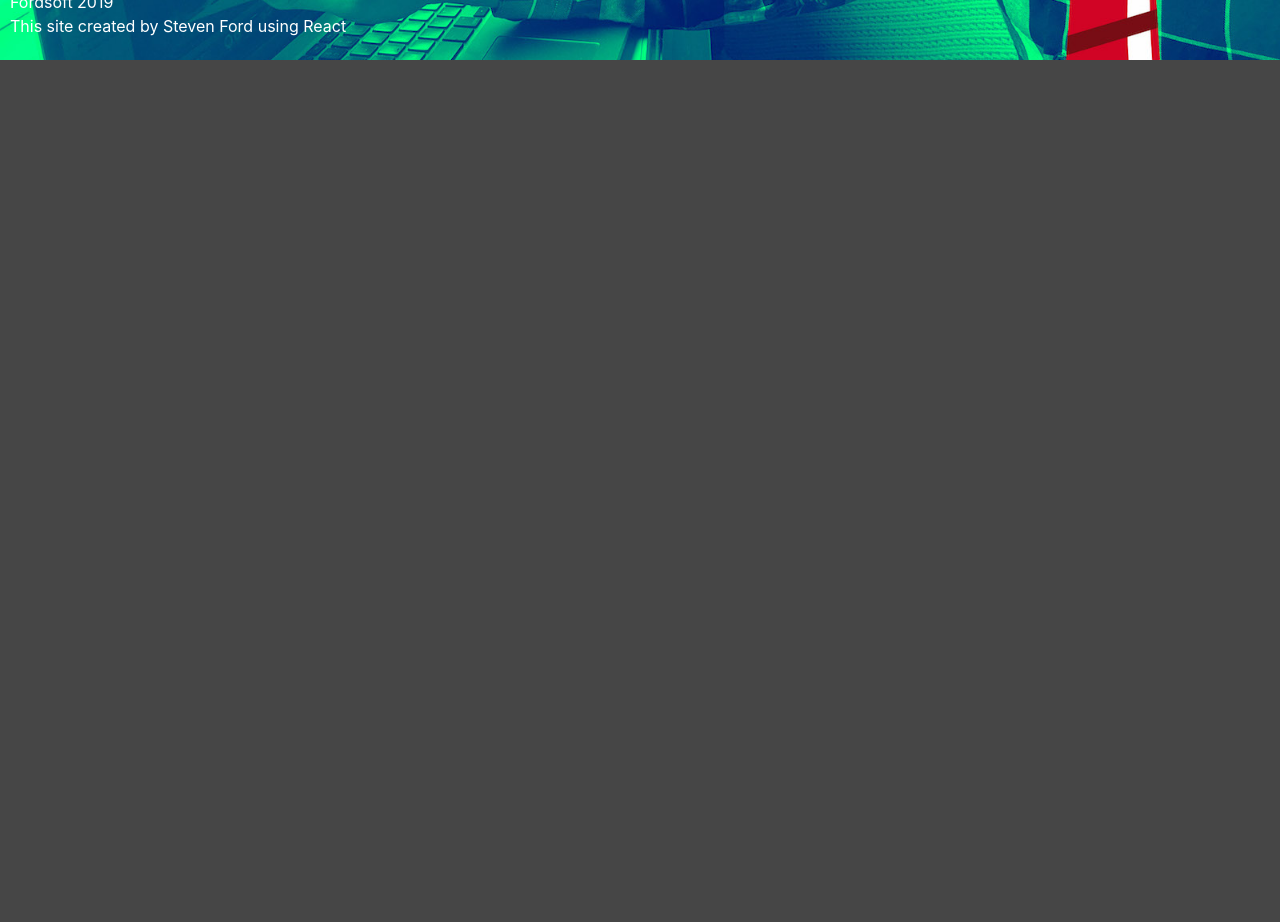
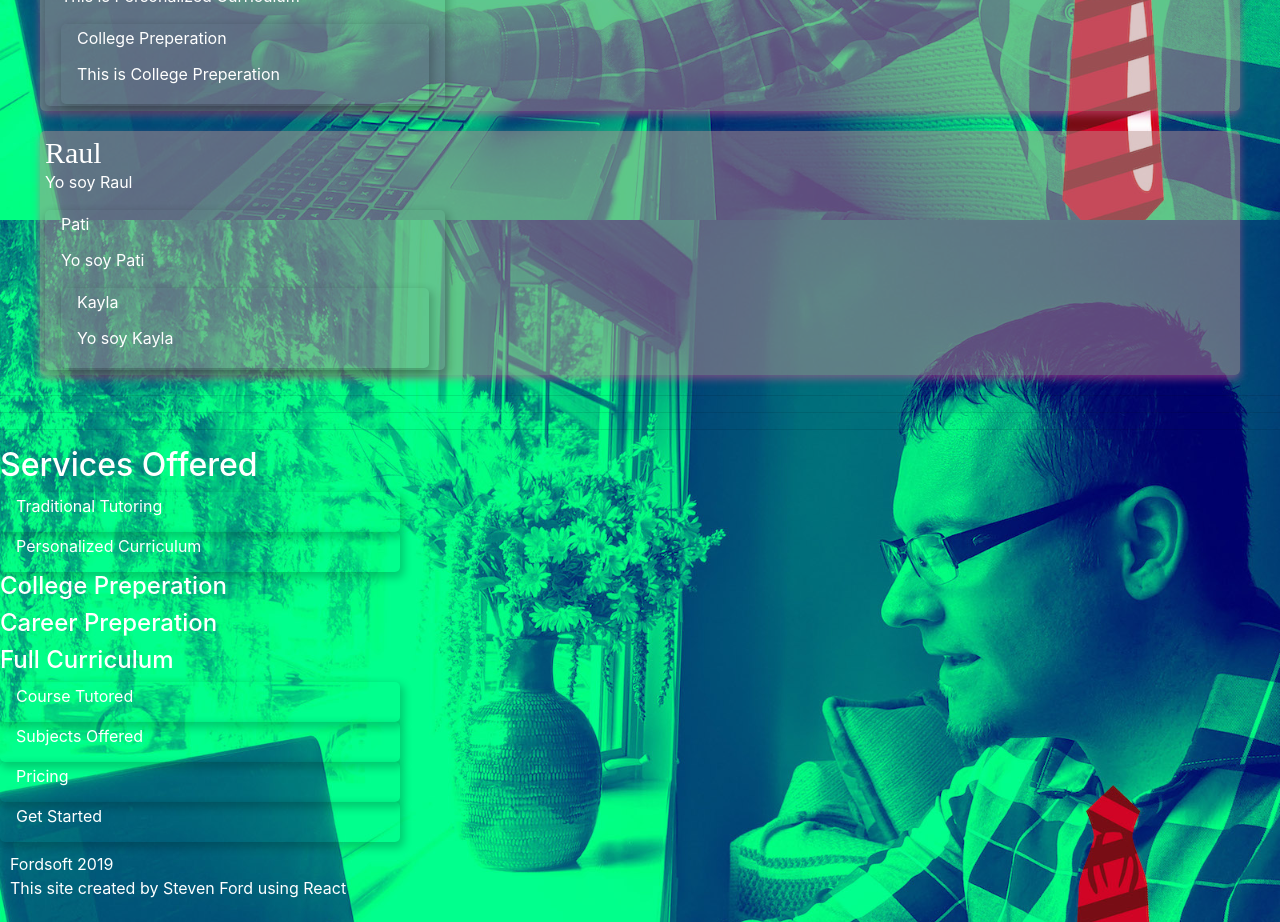
Before and after one commit to evensteven01/apprentice-tutoring, a React (Create React App) app: page /tutoring in a window 1280 px wide. Shown: the part 740-1662 px from the top of the page. Before the commit the page ends 800 px from the top, so only its background shows below. Built offline with nearby package versions, Linux system fonts and the light colour scheme.

Commit message:
Updated Home styling and layout. Added Tutorial layout and styling

```diff
--- a/src/containers/About.js
+++ /dev/null
@@ -1,9 +0,0 @@
-import React from 'react';
-
-class About extends React.Component {
-    render() {
-        return (<div />);
-    }
-}
-
-export default About;
--- a/src/containers/Home.js
+++ b/src/containers/Home.js
@@ -47,12 +47,18 @@ class Home extends React.Component {
         if(this.state.aboutMeState==consts.EXPANDED) {
             chosenContent = (
                 <div className="boxed-background">
+                <div className="float-left thumbnail-container">
+                    <img src={profileImg} width="185" height="200" />
+                    <p>
+                    Costume Designer: My beloved 2 year old daughter
+                    </p>
+                </div>
                 <p>Im a Software Engineer with over 10 years of experience in web apps, mobile apps, and TCP/UDP servers.
                     Ive been the sole developer, DB administrator, and linux administrator at a start up as well as started
                     a project leading and managing a team of 7 people. I earned my Masters in Software Engineering.
-                    But most importantly, Im the proud father of a toddler.
                 </p>
 
+                <div className="clearBoth" />
                 <hr />
                 <p>Find Apprentice Tutoring on Social Media</p>
                 <ul className="nav nav-pills flex-column">
--- /dev/null
+++ b/src/containers/Tutoring.js
@@ -0,0 +1,125 @@
+import React from 'react';
+
+import theoryAndPractice from '../images/theory_practice.svg';
+
+class Tutoring extends React.Component {
+    render() {
+        const servicesOffered = {
+            title: 'Services Offered',
+            introduction: 'I offer several different services to fit your needs.',
+            subsections: [
+                {
+                    title: 'Personalized Curriculum',
+                    introduction: 'This is Personalized Curriculum',
+                    image: theoryAndPractice,
+                    subsections: [
+                        {
+                            title: 'College Preperation',
+                            introduction: 'This is College Preperation'
+                        }
+                    ]
+                }
+            ],
+        };
+        const patisFamily = {
+            title: 'Raul',
+            introduction: 'Yo soy Raul',
+            subsections: [
+                {
+                    title: 'Pati',
+                    introduction: 'Yo soy Pati',
+                    subsections: [
+                        {
+                            title: 'Kayla',
+                            introduction: 'Yo soy Kayla'
+                        }
+                    ]
+                }
+            ],
+        };
+        return (
+            <div>
+                <div>
+                    <Section
+                        {...servicesOffered} />
+                    <Section
+                        {...patisFamily} />
+                    <hr />
+                    <hr />
+                    <hr />
+                    <h2>Services Offered</h2>
+                    <Card title="Traditional Tutoring" />
+                    <Card title="Personalized Curriculum" />
+                        <h4>College Preperation</h4>
+                        <h4>Career Preperation</h4>
+                        <h4>Full Curriculum</h4>
+                </div>
+                <div>
+                    <Card title="Course Tutored" />
+                </div>
+                <div>
+                    <Card title="Subjects Offered" />
+                </div>
+                <div>
+                    <Card title="Pricing" />
+                </div>
+                <div>
+                    <Card title="Get Started" />
+                </div>
+            </div>
+        );
+    }
+}
+
+class Section extends React.Component {
+    render() {
+        const subSections = this.props.subsections ? this.props.subsections : [];
+        const titleClassNames = 'section-title';
+        return (
+            <div className="section-container" >
+                <div className={titleClassNames}>{this.props.title}</div>
+                {this.props.introduction && <p>{this.props.introduction}</p>}
+                {subSections.map(function(subSection, index){
+                    const subSections = subSection.subsections ? subSection.subsections : []
+                    return <Card {...subSection} />
+                })}
+            </div>
+        );
+    }
+}
+
+class Card extends React.Component {
+    constructor(props) {
+        super(props);
+    }
+    render() {
+        const subSections = this.props.subsections ? this.props.subsections : [];
+        let titleClassNames = "card-title ";
+        let containerClassNames = "card-container ";
+        if(this.props.level==1) {
+            titleClassNames += "first-level";
+            containerClassNames += "first-level";
+        } else {
+            titleClassNames += "second-level";
+            containerClassNames += "second-level";
+        }
+
+        return (
+            <div className={containerClassNames} >
+                {this.props.image && <img src={this.props.image} />}
+                <p className={titleClassNames}>{this.props.title}</p>
+                {this.props.introduction && <p>{this.props.introduction}</p>}
+                {subSections.map((subSection, index) =>{
+                    const subSections = subSection.subsections ? subSection.subsections : []
+                    return <Card {...subSection} level={this.props.level+1} />
+                })}
+            </div>
+        );
+    }
+}
+
+Card.defaultProps = {
+    level: 1
+}
+
+export default Tutoring;
--- a/src/index.css
+++ b/src/index.css
@@ -160,6 +160,49 @@ div.pullRightLeft a:hover:before, div.pullRightLeft a:hover:after
     clear: both;
 }
 
+/** Cards **/
+.section-container {
+  /* Add shadows to create the "card" effect */
+  box-shadow: 0 4px 8px 0 rgba(230,83,143,0.5);
+  transition: 0.3s;
+  border-radius: 5px; /* 5px rounded corners */
+  margin: 20px 40px 20px 40px;
+  padding: 5px;
+  background:rgba(188,143,143,0.5);
+}
+.section-container:hover {
+  box-shadow: 0 8px 16px 0 rgba(0,0,0,0.2);
+}
+.section-title {
+    font: 30px Raleway;
+    text-align: left;
+}
+
+
+
+.card-container {
+  padding: 2px 16px;
+  box-shadow: 2px 4px 8px 2px rgba(0,0,0,0.2);
+  transition: 0.3s;
+  width: 400px;
+  border-radius: 5px; /* 5px rounded corners */
+}
+.card-container.first-level {
+
+}
+.card-container.second-level {
+    width: 368px;
+}
+.card-container:hover {
+  box-shadow: 0 8px 16px 0 rgba(0,0,0,0.2);
+}
+
+.card-container img {
+    border-radius: 5px 5px 0 0;
+    width: inherit;
+    margin: -2px -16px;
+}
+
 /**  Footer specific **/
 #footer {
     position: absolute;
@@ -177,3 +220,7 @@ div.pullRightLeft a:hover:before, div.pullRightLeft a:hover:after
     display: block;
     margin: 0 auto;
 }
+
+.thumbnail-container {
+    width: 185px;
+}
--- a/src/routes.js
+++ b/src/routes.js
@@ -1,7 +1,7 @@
 import React from 'react';
 import { BrowserRouter as Router, Route, Link } from "react-router-dom";
 import Home from './containers/Home';
-import About from './containers/About';
+import Tutoring from './containers/Tutoring';
 
 export default class MyRoutes extends React.Component {
     render() {
@@ -11,8 +11,8 @@ export default class MyRoutes extends React.Component {
                 <Route exact path="/" render={() =>
                     <Home id="home" onTogglePageState={this.props.onTogglePageState}/>
                 } />
-                <Route exact path="/about" render={() =>
-                    <About id="about" />
+                <Route exact path="/tutoring" render={() =>
+                    <Tutoring id="tutoring" />
                 } />
             </div>
         );
```
